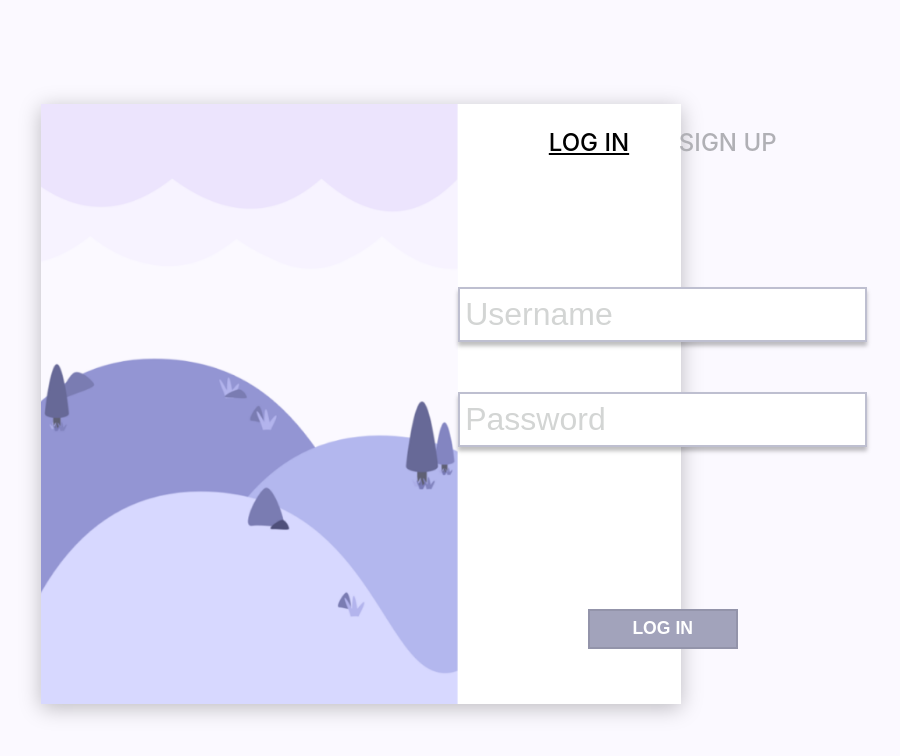
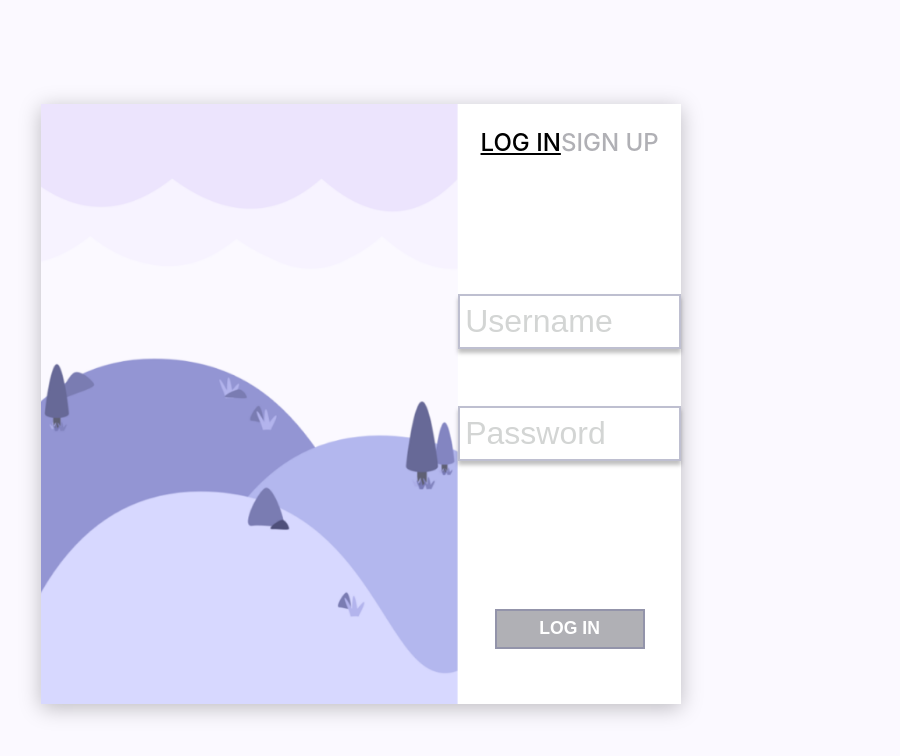
Before and after one commit to LucasdRossi/login, a React (Create React App) app in the folder front/: page / in a window 1280 px wide. Shown: the top 756 px of the page, without its empty margins (279-1179 px from the left). Built offline with nearby package versions, Linux system fonts and the light colour scheme.

Commit message:
form validations

```diff
--- a/front/package.json
+++ b/front/package.json
@@ -3,6 +3,9 @@
   "version": "0.1.0",
   "private": true,
   "dependencies": {
+    "@fortawesome/fontawesome-svg-core": "^1.2.28",
+    "@fortawesome/free-solid-svg-icons": "^5.13.0",
+    "@fortawesome/react-fontawesome": "^0.1.9",
     "@testing-library/jest-dom": "^4.2.4",
     "@testing-library/react": "^9.3.2",
     "@testing-library/user-event": "^7.1.2",
--- a/front/src/components/Forms/Auth/auth.style.js
+++ b/front/src/components/Forms/Auth/auth.style.js
@@ -1,11 +1,10 @@
 import styled from "styled-components";
-import { Field as FinalField } from "react-final-form";
 
-export const Field = styled(FinalField)`
+export const Input = styled.input`
   display: inline-block;
-  width: 409px;
+  width: 100%;
   height: 55px;
-  border: 2px solid #bebfd0;
+  border: 2px solid ${(props) => (props.error ? "tomato" : "#bebfd0")};
   box-sizing: border-box;
   box-shadow: 0px 4px 4px rgba(0, 0, 0, 0.25);
   font-size: 2rem;
@@ -30,14 +29,16 @@ export const Button = styled.button`
   width: 150px;
   height: 40px;
   font-size: 1.1rem;
-  background-color: #a2a3bb !important;
+  background-color: ${(props) =>
+    props.disabled ? "#B0B0B5" : "#a2a3bb"} !important;
   color: #fff;
   border: 2px solid #9394aa;
   box-sizing: border-box;
   font-weight: bold;
-  cursor: pointer;
+  cursor: ${(props) => (props.disabled ? "default" : "pointer")};
   &:hover {
-    background-color: #babbd4 !important;
+    background-color: ${(props) =>
+      props.disabled ? "" : "#babbd4"} !important;
   }
 `;
 
@@ -49,3 +50,15 @@ export const FormWrapper = styled.form`
   justify-content: space-around;
   align-items: center;
 `;
+
+export const InputWrapper = styled.div`
+  display: flex;
+  flex-direction: column;
+`;
+
+export const Label = styled.label`
+  min-height: 20px;
+  color: tomato;
+  font-size: 0.8rem;
+  margin-left: 10px;
+`;
--- a/front/src/components/Forms/Auth/index.js
+++ b/front/src/components/Forms/Auth/index.js
@@ -1,7 +1,18 @@
 import React from "react";
-import { Form } from "react-final-form";
+import { Form, Field as FinalField } from "react-final-form";
 
-import { Field, FieldWrapper, Button, FormWrapper } from "./auth.style";
+import { FontAwesomeIcon } from "@fortawesome/react-fontawesome";
+import { faTimes } from "@fortawesome/free-solid-svg-icons";
+
+// STYLES
+import {
+  InputWrapper,
+  Input,
+  Label,
+  FieldWrapper,
+  FormWrapper,
+  Button,
+} from "./auth.style";
 
 const AuthForm = (props) => {
   const { type, onSubmit } = props;
@@ -9,37 +20,35 @@ const AuthForm = (props) => {
   return (
     <Form
       onSubmit={onSubmit}
-      render={({ handleSubmit }) => (
+      validate={(values) => {
+        const errors = {};
+        if (!values.username) {
+          errors.username = "Required";
+        }
+        if (!values.password) {
+          errors.password = "Required";
+        }
+        if (!values.confirmation) {
+          errors.confirmation = "Required";
+        } else if (values.confirmation !== values.password) {
+          errors.confirmation = "Must match";
+        }
+        return errors;
+      }}
+      render={({ handleSubmit, submitting, pristine }) => (
         <FormWrapper onSubmit={handleSubmit}>
           <FieldWrapper type={type}>
-            <div>
+            <Field name="username" placeholder="Username" />
+            <Field name="password" placeholder="Password" type="password" />
+            {type === "signup" && (
               <Field
-                name="username"
-                component="input"
-                type="text"
-                placeholder="Username"
+                name="confirmation"
+                placeholder="Confirmation"
+                type="password"
               />
-            </div>
-            <div>
-              <Field
-                name="password"
-                component="input"
-                type="password"
-                placeholder="Password"
-              />
-            </div>
-            {type === "signup" && (
-              <div>
-                <Field
-                  name="confirmation"
-                  component="input"
-                  type="password"
-                  placeholder="Confirmation"
-                />
-              </div>
             )}
           </FieldWrapper>
-          <Button type="submit">
+          <Button type="submit" disabled={submitting || pristine}>
             {type === "login" ? "LOG IN" : "SIGN UP"}
           </Button>
         </FormWrapper>
@@ -48,4 +57,29 @@ const AuthForm = (props) => {
   );
 };
 
+const Field = (props) => (
+  <FinalField name={props.name}>
+    {({ input, meta }) => (
+      <InputWrapper>
+        <Label>
+          {meta.error && meta.touched ? (
+            <>
+              <FontAwesomeIcon icon={faTimes} />
+              <span style={{ marginLeft: 5 }}>{meta.error}</span>
+            </>
+          ) : (
+            ""
+          )}
+        </Label>
+        <Input
+          {...input}
+          type={props.type ? props.type : "text"}
+          placeholder={props.placeholder}
+          error={meta.error && meta.touched}
+        />
+      </InputWrapper>
+    )}
+  </FinalField>
+);
+
 export default AuthForm;
```
Also changed, not shown: 1 other file (tests, documents, lock files or other folders).
